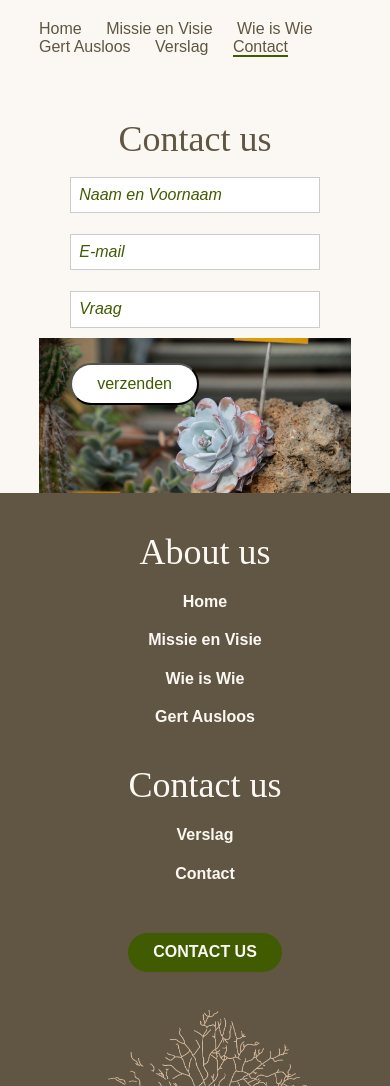
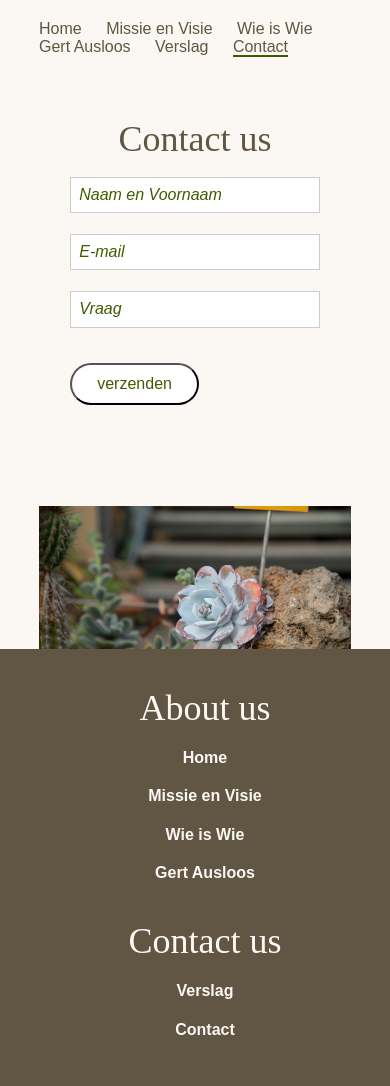
Before and after one commit to EHB-MCT/fullprojects1-plant3, a plain HTML site: page proposal2/contacts.html in a window 390 px wide. Shown: the top 1086 px of the page. Drawn offline with nearby package versions, Linux system fonts and the light colour scheme; a web font is replaced by a local one.

Commit message:
Contactmobile

```diff
--- a/proposal2/footer.css
+++ b/proposal2/footer.css
@@ -100,6 +100,13 @@
 
 }
 @media (max-width: 768px) {
+	.site-footer {
+		background-color: #605643   ;
+
+		padding: 20px 0;
+		text-align: center;
+		margin-top: 60%;
+	}
 	.footer-content {
 		flex-direction: column;
 		text-align: center;
@@ -111,5 +118,14 @@
 
 	.tree12 {
 		width: 70%; /* Adjust as needed */
+
 	}
+	.image-container {
+		padding-bottom: 75%;
+		position: absolute;
+		top: 60%;
+		left: 10%;
+		width: 80%;
+		height: auto;
+		z-index: -1;
 }
```
